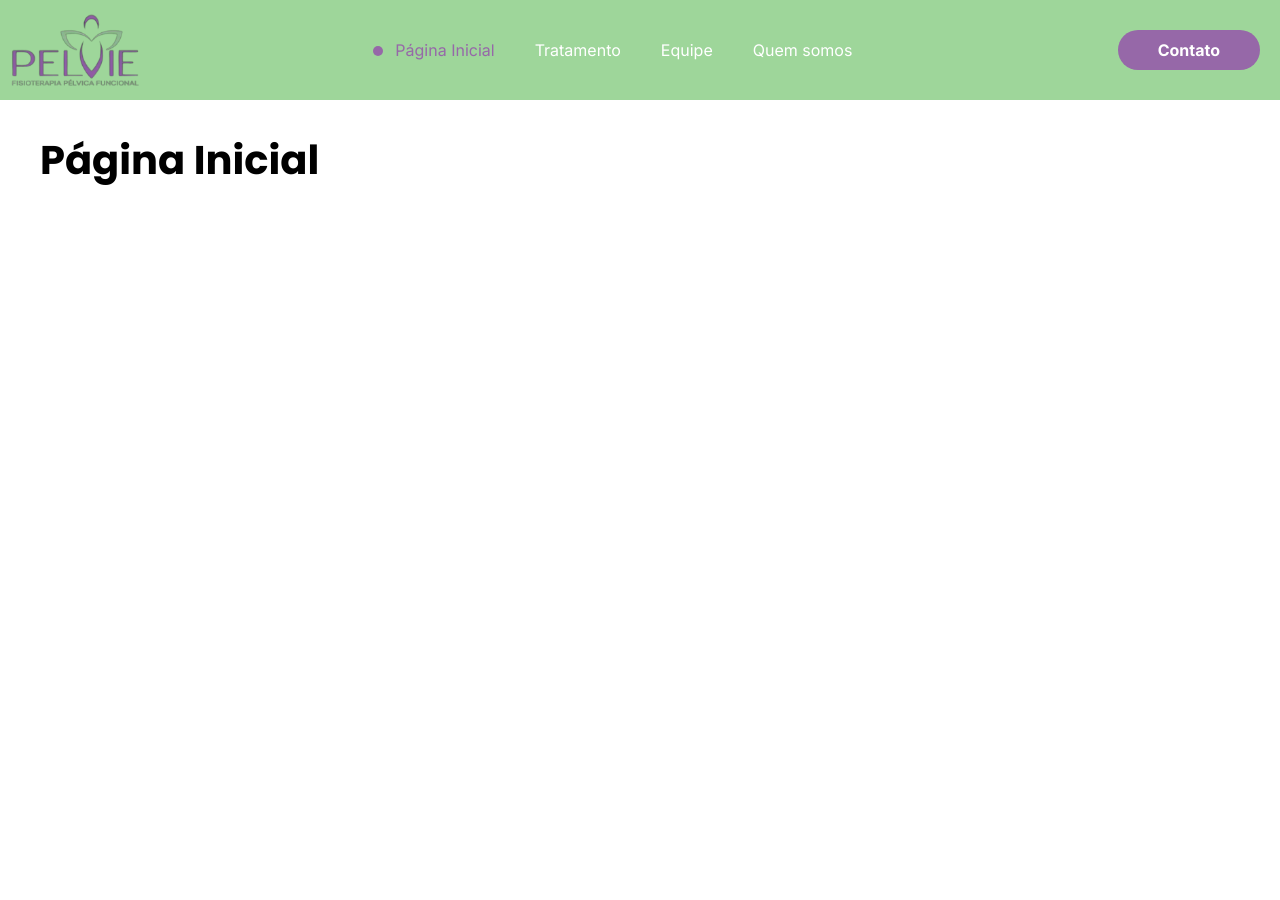
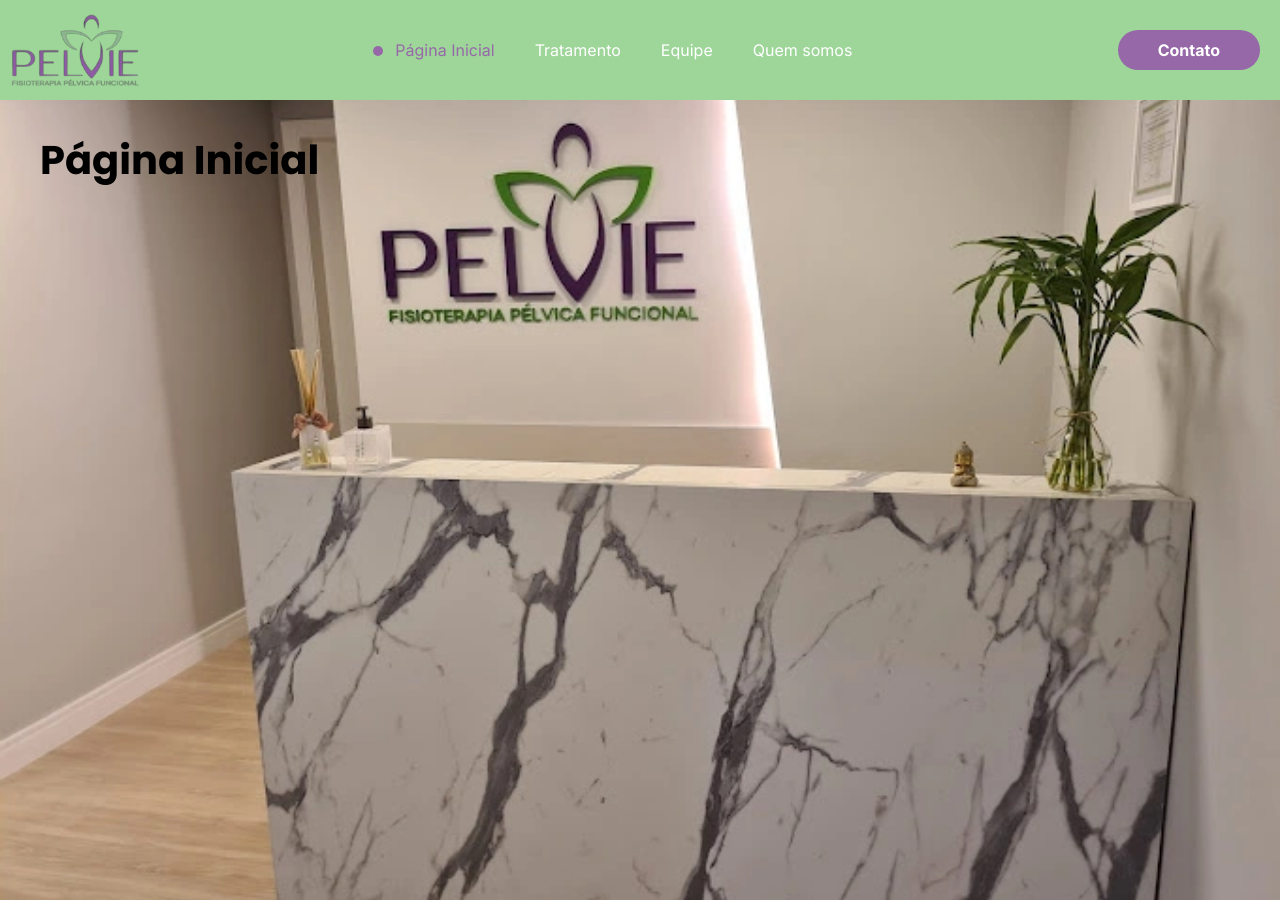
Before and after one commit to blpsoares/Pelvis-Institucional, a React (Vite) app: page / in a window 1280 px wide. Before the commit the page ends 800 px from the top, so only its background shows below. Built offline with nearby package versions, Linux system fonts and the light colour scheme; the HTML template or start-up script is replaced by a standard one.

Commit message:
remoção do lazy suspense nas páginas

```diff
--- a/src/components/container/index.jsx
+++ b/src/components/container/index.jsx
@@ -1,8 +1,8 @@
 import React from "react";
 
-const Container = ({ children, sectionClass, mainClass }) => {
+const Container = ({ children, sectionClass, mainClass, ...props }) => {
   return (
-    <section className={`container ${sectionClass}`}>
+    <section className={`container ${sectionClass}`} {...props}>
       <div className={`mainContent ${mainClass}`}>{children}</div>
     </section>
   );
--- a/src/pages/homepage/Index.jsx
+++ b/src/pages/homepage/Index.jsx
@@ -1,10 +1,11 @@
 import React from "react";
 import Container from "../../components/container";
 import Loader from "../../components/loader";
+import "./styles.css";
 
 const Homepage = () => {
   return (
-    <Container>
+    <Container sectionClass="bgHero teste">
       <h1>Página Inicial</h1>
     </Container>
   );
--- /dev/null
+++ b/src/pages/homepage/styles.css
@@ -0,0 +1,8 @@
+.bgHero {
+  background-image: url(../../assets/img/webp/pelvisImgOffice.webp);
+  min-height: 100vh;
+  background-position: center center;
+  background-size: cover;
+  background-repeat: no-repeat;
+  background-color: red;
+}
--- a/src/routes.jsx
+++ b/src/routes.jsx
@@ -2,39 +2,18 @@
 import { Routes, Route } from "react-router-dom";
 import Loader from "./components/loader";
 
-import Homepage from "./pages/homepage/Index";
-const Tratamento = React.lazy(() => import("./pages/tratamento"));
-const Equipe = React.lazy(() => import("./pages/equipe"));
-const QuemSomos = React.lazy(() => import("./pages/quemSomos"));
+import Homepage from "./pages/homepage/";
+import Tratamento from "./pages/tratamento";
+import Equipe from "./pages/equipe";
+import QuemSomos from "./pages/quemSomos";
 
 const AppRoutes = () => {
   return (
     <Routes>
       <Route path="/" element={<Homepage />} />
-      <Route
-        path="tratamento"
-        element={
-          <React.Suspense fallback={<Loader />}>
-            <Tratamento />
-          </React.Suspense>
-        }
-      />
-      <Route
-        path="equipe"
-        element={
-          <React.Suspense fallback={<Loader />}>
-            <Equipe />
-          </React.Suspense>
-        }
-      />
-      <Route
-        path="quem-somos"
-        element={
-          <React.Suspense fallback={<Loader />}>
-            <QuemSomos />
-          </React.Suspense>
-        }
-      />
+      <Route path="tratamento" element={<Tratamento />} />
+      <Route path="equipe" element={<Equipe />} />
+      <Route path="quem-somos" element={<QuemSomos />} />
     </Routes>
   );
 };
```
Also changed, not shown: src/assets/img/webp/pelvisImgOffice.webp (added), src/pages/homepage/styles.module.css (deleted).
